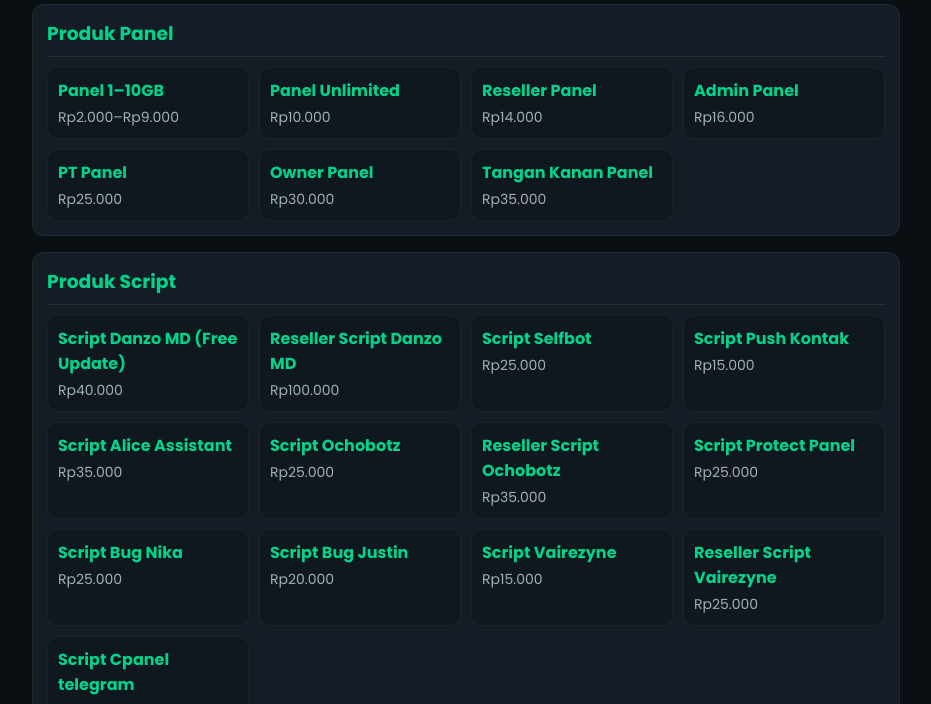
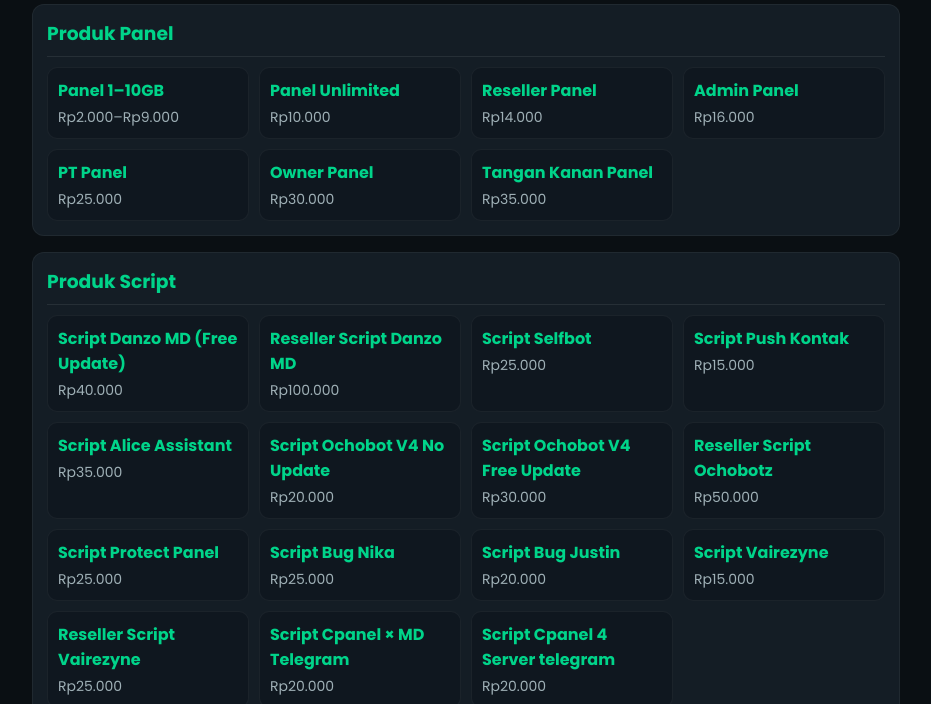
Before and after one commit to Danzx-Store/website-danzx-store, a plain HTML site: page index.html in a window 1280 px wide. Both pictures are taken after a click on the button "Produk". Shown: the part 93-797 px from the top of the page, without its empty margins (174-1105 px from the left). Drawn offline with Linux system fonts and the light colour scheme.

Commit message:
Update index.html

```diff
--- a/index.html
+++ b/index.html
@@ -103,14 +103,16 @@
         <div class="prod"><div class="title">Script Selfbot</div><div class="meta">Rp25.000</div></div>
         <div class="prod"><div class="title">Script Push Kontak</div><div class="meta">Rp15.000</div></div>
         <div class="prod"><div class="title">Script Alice Assistant</div><div class="meta">Rp35.000</div></div>
-        <div class="prod"><div class="title">Script Ochobotz</div><div class="meta">Rp25.000</div></div>
-        <div class="prod"><div class="title">Reseller Script Ochobotz</div><div class="meta">Rp35.000</div></div>
+        <div class="prod"><div class="title">Script Ochobot V4 No Update</div><div class="meta">Rp20.000</div></div>
+        <div class="prod"><div class="title">Script Ochobot V4 Free Update</div><div class="meta">Rp30.000</div></div>
+        <div class="prod"><div class="title">Reseller Script Ochobotz</div><div class="meta">Rp50.000</div></div>
         <div class="prod"><div class="title">Script Protect Panel</div><div class="meta">Rp25.000</div></div>
         <div class="prod"><div class="title">Script Bug Nika</div><div class="meta">Rp25.000</div></div>
         <div class="prod"><div class="title">Script Bug Justin</div><div class="meta">Rp20.000</div></div>
         <div class="prod"><div class="title">Script Vairezyne</div><div class="meta">Rp15.000</div></div>
         <div class="prod"><div class="title">Reseller Script Vairezyne</div><div class="meta">Rp25.000</div></div>
-        <div class="prod"><div class="title">Script Cpanel telegram</div><div class="meta">Rp20.000</div></div>
+        <div class="prod"><div class="title">Script Cpanel × MD Telegram</div><div class="meta">Rp20.000</div></div>
+        <div class="prod"><div class="title">Script Cpanel 4 Server telegram</div><div class="meta">Rp20.000</div></div>
       </div>
     </div>
     <!-- Jasa -->
```
